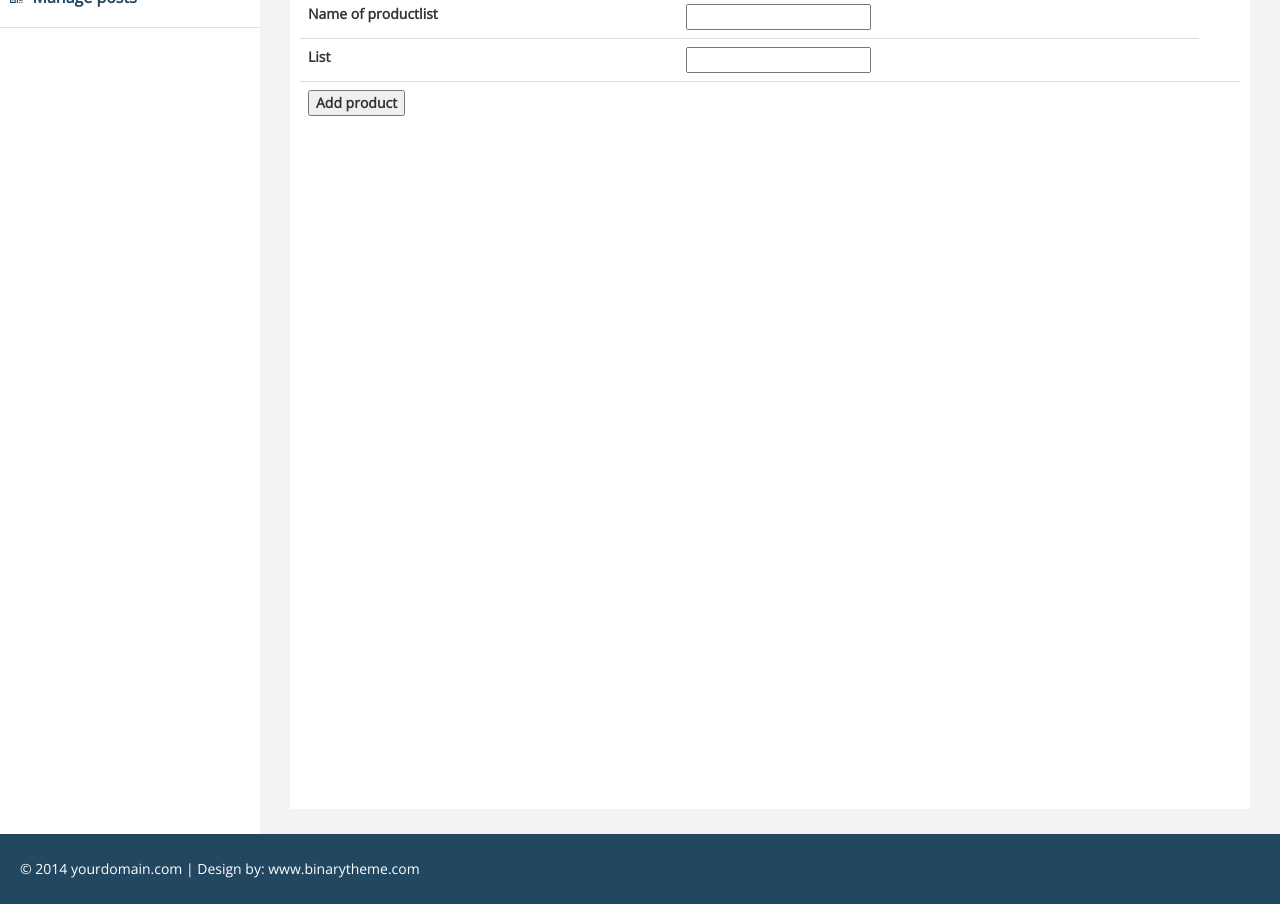
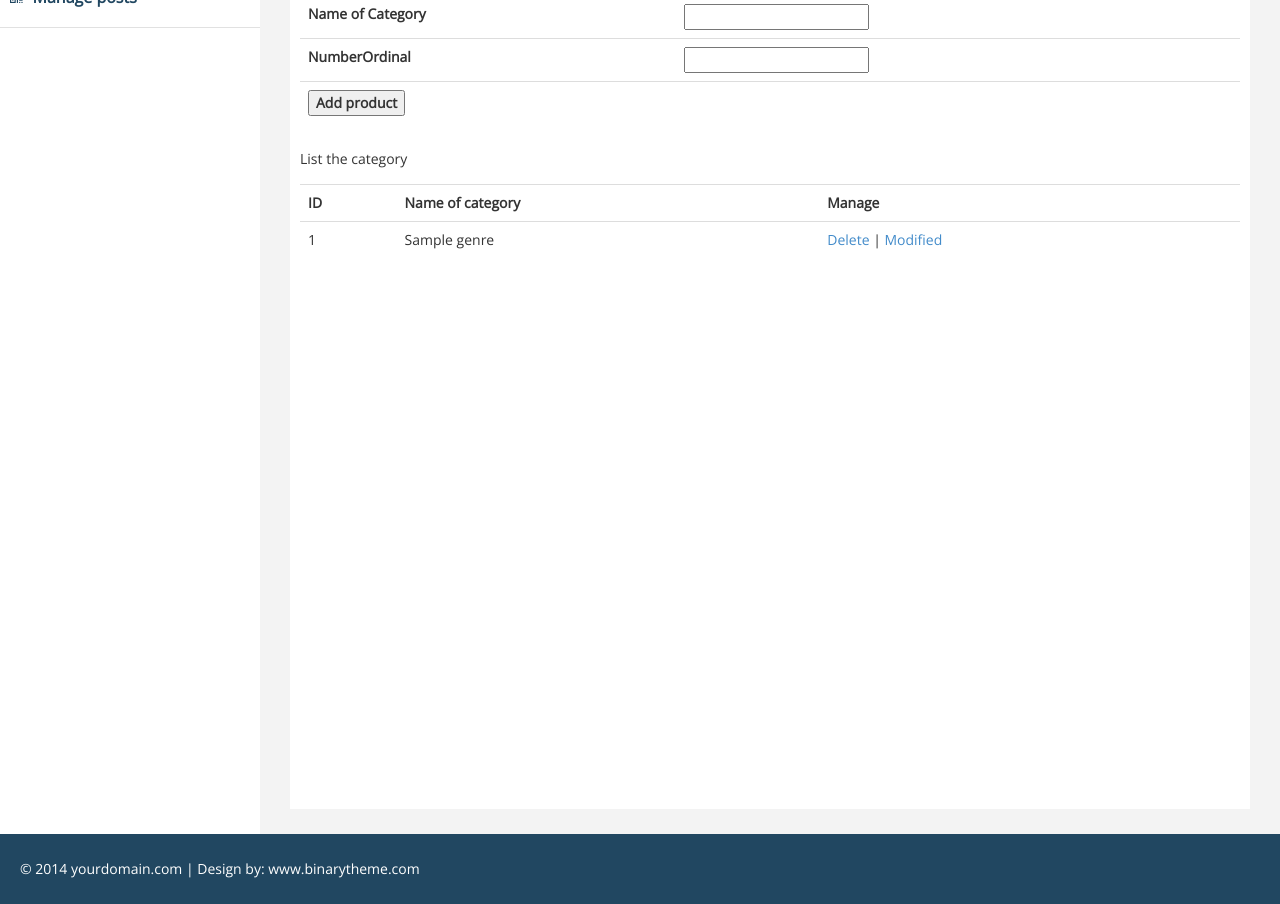
Before and after one commit to tuaanh03/GameWebsite, a PHP site: page /admincp/index.php?action=managecategory in a window 1280 px wide. Shown: the part 316-1220 px from the top of the page. Run offline with PHP 8.4, Linux system fonts and the light colour scheme; tables that the repository leaves empty or names only in its code hold one stand-in row (values such as "Sample post").

Commit message:
delete button in admincp

```diff
--- a/admincp/index.php
+++ b/admincp/index.php
@@ -18,6 +18,7 @@
 <body>
     <div id="wrapper">
         <?php
+        include("config/config.php");
         include("modules/header.php");
         include("modules/menu.php");
         include("modules/main.php");
--- a/admincp/modules/main.php
+++ b/admincp/modules/main.php
@@ -26,6 +26,7 @@
 			if($tam == 'managecategory')
 			{
 				include("managecategory/add.php");
+                include("managecategory/list.php");
 			}
 			else
 			{
--- a/admincp/modules/managecategory/add.php
+++ b/admincp/modules/managecategory/add.php
@@ -1,19 +1,19 @@
-<p>Thêm</p>
+<p>Add category</p>
 <table class="table">
     <form action="modules/managecategory/xuly.php" method="POST">
         <tbody>
             <tr>
-                <th scope="row">Name of productlist</th>
+                <th scope="row">Name of Category</th>
                 <td><input type="text" name="tendanhmuc"></td>
             </tr>
             <tr>
-                <th scope="row">List</th>
+                <th scope="row">NumberOrdinal</th>
                 <td><input type="text" name="thutu"></td>
             </tr>
             <tr>
                 <th scope="row"><input type="submit" name="themdanhmuc" value="Add product"></th>
                 <td></td>
-                <td></td>
+
             </tr>
         </tbody>
     </form>
--- a/admincp/modules/managecategory/list.php
+++ b/admincp/modules/managecategory/list.php
@@ -0,0 +1,32 @@
+<?php
+$sql_lietke_danhmucsp = "SELECT * FROM genres ORDER BY ordinalnumber DESC";
+$query_lietke_danhmucsp = mysqli_query($mysqli, $sql_lietke_danhmucsp);
+?>
+
+<p>List the category</p>
+<table class="table">
+    <tbody>
+        <tr>
+            <th scope="row">ID</th>
+            <th scope="row">Name of category</th>
+            <th scope="row">Manage</th>
+        </tr>
+
+        <?php
+        $i = 0;
+        while ($row = mysqli_fetch_array($query_lietke_danhmucsp)) {
+            $i++;
+        ?>
+
+            <tr>
+                <td><?php echo $i ?></td>
+                <td><?php echo $row['genre_name'] ?></td>
+                <td>
+                    <a href="modules/managecategory/xuly.php?iddanhmuc=<?php echo $row['genre_id'] ?>">Delete</a> | <a href="?action=managecategory&query=modified">Modified</a>
+                </td>
+            </tr>
+        <?php
+        } ?>
+
+    </tbody>
+</table>
```
Also changed, not shown: admincp/modules/managecategory/xuly.php (+12 -0 lines).
